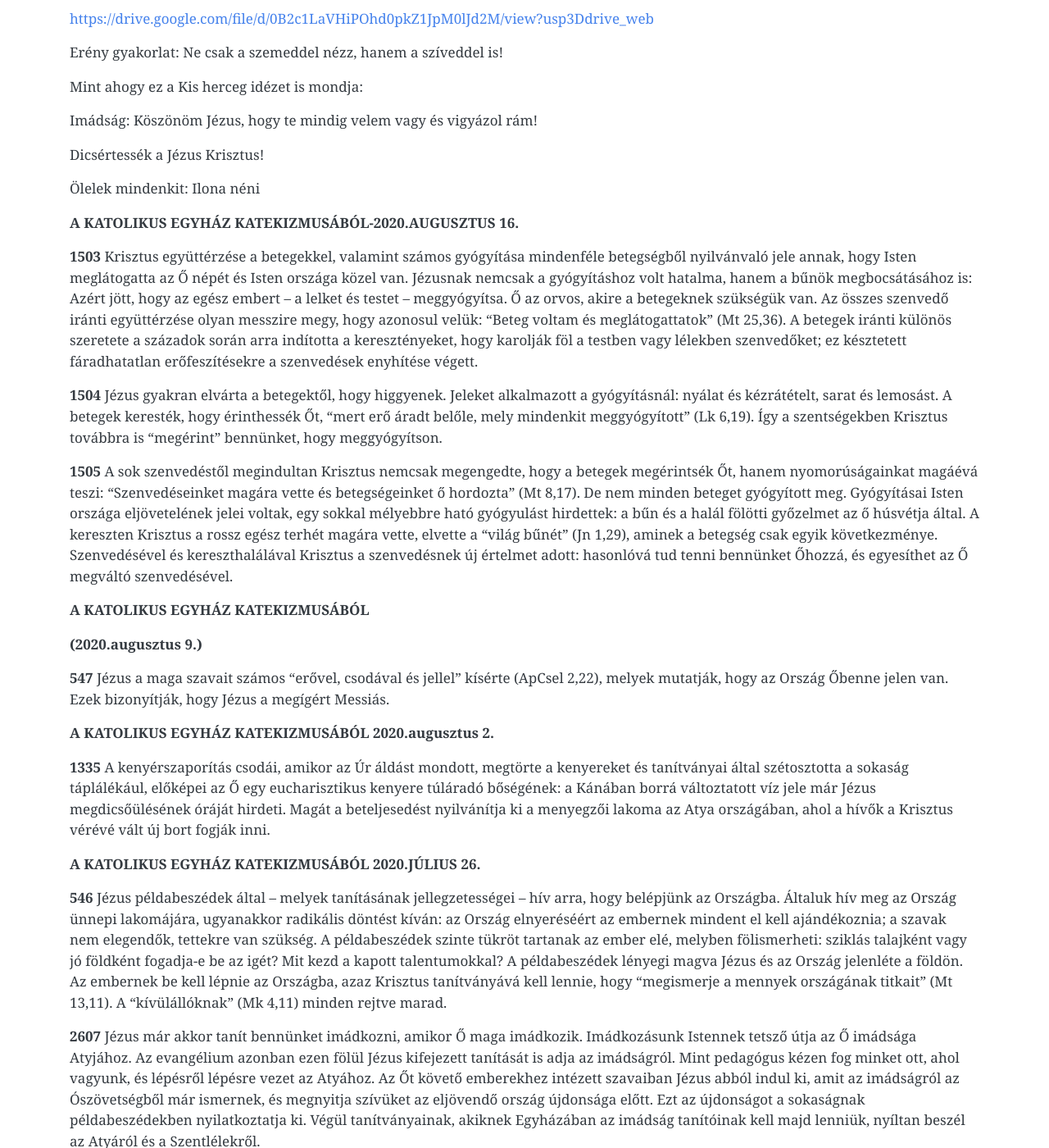
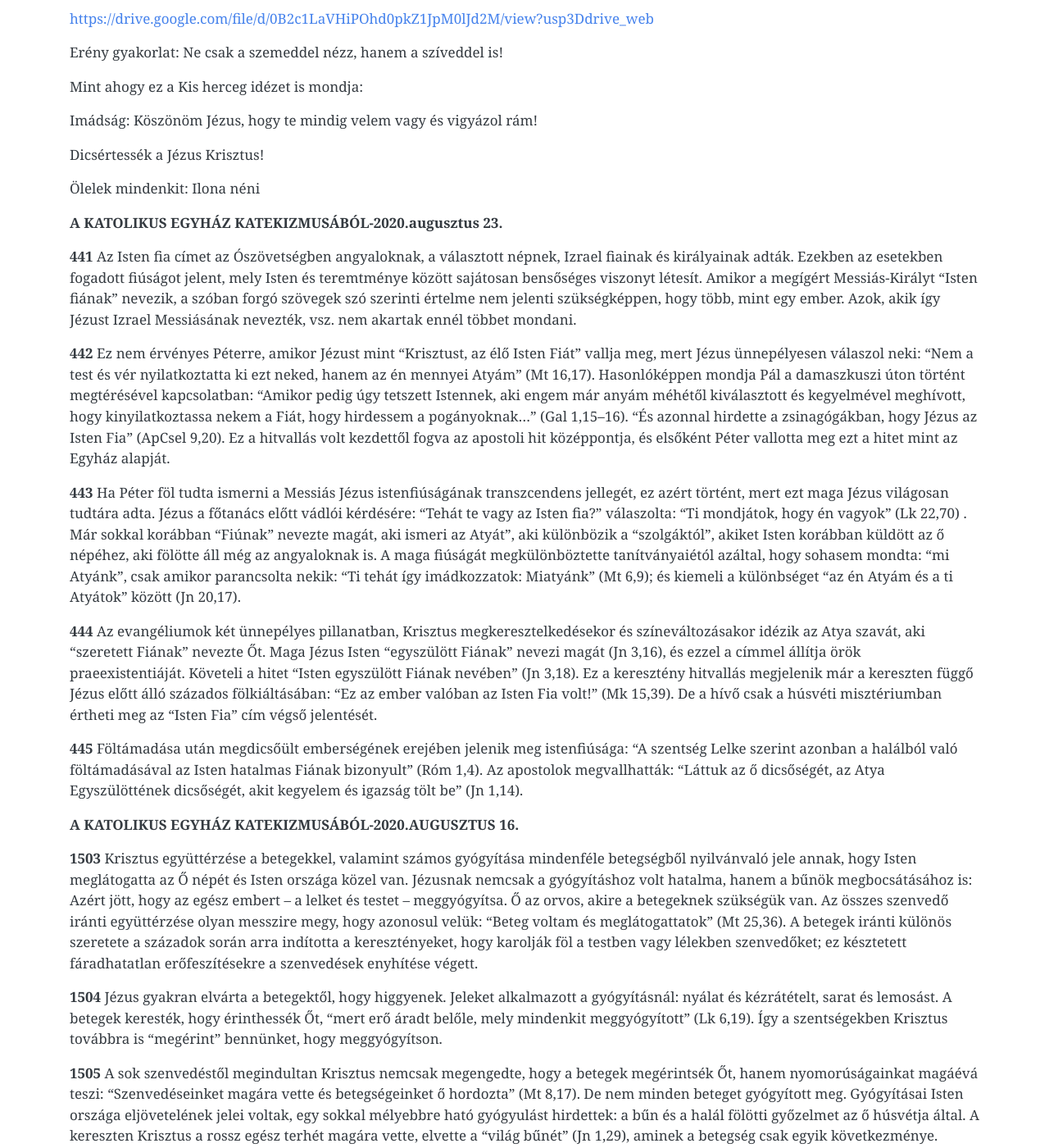
Before and after one commit to pecsi-ferences/pecsi-ferences.github.io, a Jekyll site: the page built from hittan.md, in a window 1280 px wide and 1400 px high, scrolled down 3748 px. Shown: the whole window at 82% size. Built offline with Jekyll 4.4.1, drawn with Linux system fonts in a browser that asks for light colours; nearby versions of some CDN libraries.

Commit message:
Update from Forestry.io Zoltán Dohány updated hittan.md

```diff
--- a/hittan.md
+++ b/hittan.md
@@ -136,6 +136,18 @@ Imádság: Köszönöm Jézus, hogy te mindig velem vagy és vigyázol rám!
 Dicsértessék a Jézus Krisztus!
 
 Ölelek mindenkit: Ilona néni
+
+**A KATOLIKUS EGYHÁZ KATEKIZMUSÁBÓL-2020.augusztus 23.**
+
+**441** Az Isten fia címet az Ószövetségben angyaloknak, a választott népnek, Izrael fiainak és királyainak adták. Ezekben az esetekben fogadott fiúságot jelent, mely Isten és teremtménye között sajátosan bensőséges viszonyt létesít. Amikor a megígért Messiás-Királyt "Isten fiának" nevezik, a szóban forgó szövegek szó szerinti értelme nem jelenti szükségképpen, hogy több, mint egy ember. Azok, akik így Jézust Izrael Messiásának nevezték, vsz. nem akartak ennél többet mondani.
+
+**442** Ez nem érvényes Péterre, amikor Jézust mint "Krisztust, az élő Isten Fiát" vallja meg, mert Jézus ünnepélyesen válaszol neki: "Nem a test és vér nyilatkoztatta ki ezt neked, hanem az én mennyei Atyám" (Mt 16,17). Hasonlóképpen mondja Pál a damaszkuszi úton történt megtérésével kapcsolatban: "Amikor pedig úgy tetszett Istennek, aki engem már anyám méhétől kiválasztott és kegyelmével meghívott, hogy kinyilatkoztassa nekem a Fiát, hogy hirdessem a pogányoknak..." (Gal 1,15--16). "És azonnal hirdette a zsinagógákban, hogy Jézus az Isten Fia" (ApCsel 9,20). Ez a hitvallás volt kezdettől fogva az apostoli hit középpontja, és elsőként Péter vallotta meg ezt a hitet mint az Egyház alapját.
+
+**443** Ha Péter föl tudta ismerni a Messiás Jézus istenfiúságának transzcendens jellegét, ez azért történt, mert ezt maga Jézus világosan tudtára adta. Jézus a főtanács előtt vádlói kérdésére: "Tehát te vagy az Isten fia?" válaszolta: "Ti mondjátok, hogy én vagyok" (Lk 22,70) . Már sokkal korábban "Fiúnak" nevezte magát, aki ismeri az Atyát", aki különbözik a "szolgáktól", akiket Isten korábban küldött az ő népéhez, aki fölötte áll még az angyaloknak is. A maga fiúságát megkülönböztette tanítványaiétól azáltal, hogy sohasem mondta: "mi Atyánk", csak amikor parancsolta nekik: "Ti tehát így imádkozzatok: Miatyánk" (Mt 6,9); és kiemeli a különbséget "az én Atyám és a ti Atyátok" között (Jn 20,17).
+
+**444** Az evangéliumok két ünnepélyes pillanatban, Krisztus megkeresztelkedésekor és színeváltozásakor idézik az Atya szavát, aki "szeretett Fiának" nevezte Őt. Maga Jézus Isten "egyszülött Fiának" nevezi magát (Jn 3,16), és ezzel a címmel állítja örök praeexistentiáját. Követeli a hitet "Isten egyszülött Fiának nevében" (Jn 3,18). Ez a keresztény hitvallás megjelenik már a kereszten függő Jézus előtt álló százados fölkiáltásában: "Ez az ember valóban az Isten Fia volt!" (Mk 15,39). De a hívő csak a húsvéti misztériumban értheti meg az "Isten Fia" cím végső jelentését.
+
+**445** Föltámadása után megdicsőült emberségének erejében jelenik meg istenfiúsága: "A szentség Lelke szerint azonban a halálból való föltámadásával az Isten hatalmas Fiának bizonyult" (Róm 1,4). Az apostolok megvallhatták: "Láttuk az ő dicsőségét, az Atya Egyszülöttének dicsőségét, akit kegyelem és igazság tölt be" (Jn 1,14).
 
 **A KATOLIKUS EGYHÁZ KATEKIZMUSÁBÓL-2020.AUGUSZTUS 16.**
 
```
